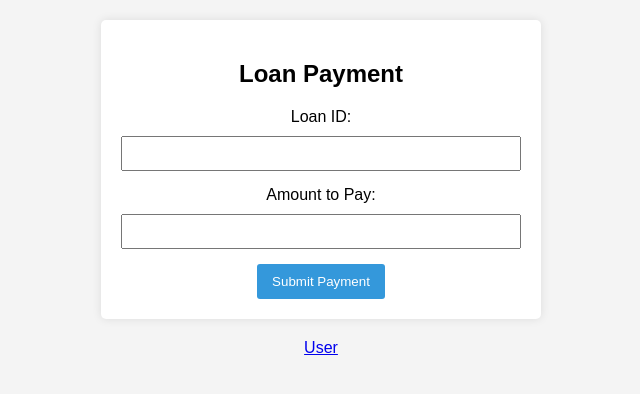
After one commit to SalmanSi/BankingApp, a Django app: page /loan/payement in a window 1280 px wide. The commit adds this page. Shown: the top 394 px of the page, without its empty margins (319-959 px from the left). Run offline with Django 5.2, Linux system fonts and the light colour scheme.

Commit message:
customer side done

```diff
--- a/banking_system/bank/templates/bank/employee/employee_dashboard.html
+++ b/banking_system/bank/templates/bank/employee/employee_dashboard.html
@@ -48,6 +48,7 @@
     </header>
 
     <nav>
+        <a href="{%url 'loan_information' %}">All Loans</a>
         <a href="{%url 'review_loan_applications' %}">Loan Applications</a>
         <a href="{%url 'withdrawal'%}">Withdrawal</a>
         <a href="{% url 'deposit' %}">Deposit</a>
--- a/banking_system/bank/templates/bank/employee/loan_applications.html
+++ b/banking_system/bank/templates/bank/employee/loan_applications.html
@@ -53,6 +53,7 @@
                     <th>Application ID</th>
                     <th>Loan Amount</th>
                     <th>Date Applied</th>
+                    <th>Return Date</th>
                     <th>Applicant Account ID</th>
                     <th>Description</th>
                     <th>Actions</th>
@@ -64,8 +65,9 @@
                         <td>{{ application.0 }}</td>
                         <td>{{ application.1 }}</td>
                         <td>{{ application.2 }}</td>
+                        <td>{{ application.7 }}</td>  {# Assuming return date is at index 4, adjust accordingly #}
                         <td>{{ application.3 }}</td>
-                        <td>{{ application.5}}</td>
+                        <td>{{ application.5 }}</td>
                         <td>
                             <a class="pdf-link" href="/view_pdf/{{ application.0 }}" target="_blank">View PDF</a>
                             <a class="approve-link" href="/approve_application/{{ application.0 }}">Approve</a>
@@ -76,6 +78,6 @@
             </tbody>
         </table>
     </div>
+    <a href="{% url 'employee_dashboard' %}">Dashboard</a>
 </body>
-<a href="{%url 'employee_dashboard'%}">Dashboard</a>
 </html>
--- /dev/null
+++ b/banking_system/bank/templates/bank/loan_payment.html
@@ -0,0 +1,65 @@
+<!DOCTYPE html>
+<html lang="en">
+<head>
+    <meta charset="UTF-8">
+    <meta name="viewport" content="width=device-width, initial-scale=1.0">
+    <title>Loan Payment</title>
+    <style>
+        body {
+            font-family: Arial, sans-serif;
+            background-color: #f4f4f4;
+            text-align: center;
+            margin: 20px;
+        }
+
+        .loan-payment-container {
+            max-width: 400px;
+            margin: 20px auto;
+            padding: 20px;
+            background-color: #fff;
+            border-radius: 5px;
+            box-shadow: 0 0 10px rgba(0, 0, 0, 0.1);
+        }
+
+        label {
+            display: block;
+            margin-bottom: 10px;
+        }
+
+        input {
+            width: 100%;
+            padding: 8px;
+            margin-bottom: 15px;
+            box-sizing: border-box;
+        }
+
+        button {
+            background-color: #3498db;
+            color: #fff;
+            padding: 10px 15px;
+            border: none;
+            border-radius: 3px;
+            cursor: pointer;
+        }
+    </style>
+</head>
+<body>
+    <div class="loan-payment-container">
+        <h2>Loan Payment</h2>
+        {%if message %}
+        <div>{{message}}</div>
+        {% endif %}
+        <form action="{% url 'loan_payment' %}" method="post">
+            {% csrf_token %}
+            <label for="loanId">Loan ID:</label>
+            <input type="text" id="loanId" name="loanId" required>
+
+            <label for="amount">Amount to Pay:</label>
+            <input type="number" id="amount" name="amount" min="0" step="0.01" required>
+
+            <button type="submit">Submit Payment</button>
+        </form>
+    </div>
+</body>
+<a href="{% url 'user' %}">User</a>
+</html>
--- a/banking_system/bank/templates/bank/user.html
+++ b/banking_system/bank/templates/bank/user.html
@@ -15,6 +15,9 @@
     <li><a href="{% url 'transaction_details' %}">View Transaction Details</a></li>
     <li><a href="{% url 'transfer_funds' %}">Transfer Funds</a></li>
     <li><a href="{% url 'submit_loan_application' %}">Submit Loan Application</a></li>
+    <li><a href="{% url 'cus_loan_information' %}">All Loans</a></li>
+    <li><a href="{% url 'loan_payment' %}">Pay loans</a></li>
+
 </ul>
 
 {% endblock %}
--- a/banking_system/bank/urls.py
+++ b/banking_system/bank/urls.py
@@ -16,6 +16,8 @@ urlpatterns=[
     path("transfer/",views.transfer_view,name="transfer_funds"),
     path("transfer/confirm",views.confirm_transfer_view,name="confirm_transfer"),
     path("loan/application",views.submit_loan_application_view,name="submit_loan_application"),
+    path("loan/information",views.cus_loan_information,name="cus_loan_information"),
+    path("loan/payement",views.loan_payment_view,name="loan_payment"),
     path("employee/login/",views.employee_login_view,name="employee_login"),
     path("employee/logout",views.employee_logout_view,name="employee_logout"),
     path("employee/dashboard",views.employee_index_view,name="employee_dashboard"),
@@ -24,7 +26,7 @@ urlpatterns=[
     path("employee/dashboard/loan/applications",views.review_loan_applications_view,name="review_loan_applications"),
     path('approve_application/<int:application_id>/', views.approve_application_view, name='approve_application'),
     path('reject_application/<int:application_id>/', views.reject_application_view, name='reject_application'),
-
+    path('employee/dashboard/loan/information',views.loan_information_view,name="loan_information"),
 
 
 ]
--- a/banking_system/bank/utils.py
+++ b/banking_system/bank/utils.py
@@ -27,6 +27,7 @@ def get_username_for_valid_aid(a_id):
         return recipient_u_name
 
 
+
     '''
         # # with connection.cursor() as cursor:
     # #     cursor.execute('insert into auth_user (password,is_superuser,username,first_name,last_name,email,is_staff,is_active,date_joined) values (%s,%s,%s,%s,%s,%s,%s,%s,%s)',['salman123',0,"Siddiq Khan","Siddiq","Khan","admin@gmail.com",1,1,timezone.now()])
--- a/banking_system/bank/views.py
+++ b/banking_system/bank/views.py
@@ -98,20 +98,32 @@ def account_details_view(request):
         "detail": detail
     })
 
+def transaction_details_view(request):
+    u_id = request.user.id
+    recipient_list_sent = []
+    recipient_list_received = []
+    a_id = utils.get_account_id(u_id)
 
-def transaction_details_view(request):
-    u_id=request.user.id
-    recipient_list=[]
     with connection.cursor() as cursor:
-        cursor.execute("select account_AccountID from auth_user_has_account where auth_user_id=%s",[u_id])
-        a_id=cursor.fetchone()
-        cursor.execute("select * from transaction where account_AccountID=%s",[a_id])
-        transactions=cursor.fetchall()
+        cursor.execute("SELECT * FROM transaction WHERE account_AccountID = %s OR RecipientID = %s", [a_id, a_id])
+        transactions = cursor.fetchall()
+
         for transaction in transactions:
-            recipient_account_id=transaction[6]
-            recipient_list.append(utils.get_username_for_valid_aid(recipient_account_id)[0])
-        zipped_data = zip(transactions, recipient_list)
-    return render(request,'bank/transaction_details.html',{"zipped_data":zipped_data})
+            recipient_account_id = transaction[6]
+            recipient_username = utils.get_username_for_valid_aid(recipient_account_id)[0]
+
+            if transaction[1] == a_id:
+                # Sent transaction
+                recipient_list_sent.append((transaction, recipient_username))
+            elif recipient_account_id == a_id:
+                # Received transaction
+                recipient_list_received.append((transaction, recipient_username))
+
+    return render(request, 'bank/transaction_details.html', {
+        "recipient_list_sent": recipient_list_sent,
+        "recipient_list_received": recipient_list_received,
+    })
+
 
 def transfer_view(request):
     if request.method=="POST":
@@ -171,16 +183,64 @@ def confirm_transfer_view(request):
 def submit_loan_application_view(request):
     if request.method=="POST":
         amount=int(request.POST.get("loan_amount"))
-        proof_of_income=request.FILES.get("income_proof")
         description=request.POST.get("additional_info")
+        rdate=request.POST.get("returnDate")
         u_id=request.user.id
         a_id=utils.get_account_id(u_id)
         with connection.cursor() as cursor:
-            #add application
-            cursor.execute('insert into loan_applications(Amount,account_AccountID,files,description) values(%s,%s,%s,%s)',[amount,a_id,proof_of_income,description])
-            return render(request,"bank/submit_loan_application.html",{"message":"Loan Applied"})
+            cursor.execute('select * from loan_applications where account_AccountID=%s and status=%s',[a_id,"pending"])
+            applications=cursor.fetchone()
+            if applications is not None:# already applied and pending
+                message="Already pending application, Cant Apply more"
+                print(applications)
+                return render(request,"bank/submit_loan_application.html",{"message":message})
+            else:
+                #add application
+                cursor.execute('insert into loan_applications(Amount,account_AccountID,description,ReturnDate) values(%s,%s,%s,%s)',[amount,a_id,description,rdate])
+                return render(request,"bank/submit_loan_application.html",{"message":"Loan Applied Sucessfully"})
+
+
     return render(request,"bank/submit_loan_application.html")
 
+def cus_loan_information(request):
+    u_id=request.user.id
+    a_id=utils.get_account_id(u_id)
+    with connection.cursor() as cursor:
+        cursor.execute('select * from loans where account_AccountID=%s',[a_id])
+        loans=cursor.fetchall()
+        return render(request,"bank/loan_information.html",{"loans":loans})
+
+
+
+def loan_payment_view(request):
+    if request.method=="POST":
+        u_id=request.user.id
+        a_id=utils.get_account_id(u_id)
+        l_id=request.POST["loanId"]
+        amount_to_pay=int(request.POST["amount"])
+        with connection.cursor() as cursor:
+            cursor.execute('select amount from loans where amount >%s and account_AccountID=%s and loanID=%s',[0,a_id,l_id])
+            loan=cursor.fetchone()
+            if loan is not None and loan[0] >0: # loan exist for that user
+                balance=utils.get_balance(a_id)
+                if balance<amount_to_pay:
+                    return render(request,"bank/loan_payment.html",{"message":"Insufficient Balance"})
+                else:
+                    loan_amount=loan[0]
+                    if amount_to_pay>loan_amount:
+                        amount_to_pay=loan_amount
+                    #start
+                    balance=balance-amount_to_pay
+                    loan_amount-=amount_to_pay
+                    cursor.execute('update account set Balance=%s where AccountID=%s',[balance,a_id])
+                    cursor.execute('update loans set Amount =%s where loanID=%s',[loan_amount,l_id])
+
+                    return render(request,"bank/loan_payment.html",{"message":"Loan Payment Sucessful"})
+            else:
+                message="Loan does not exist"
+                return render(request,"bank/loan_payment.html",{"message":message})
+
+    return render(request,"bank/loan_payment.html")
 # employee funtionality
 
 def employee_login_view(request):
@@ -271,11 +331,20 @@ def review_loan_applications_view(request):
 
 def approve_application_view(request, application_id):
      with connection.cursor() as cursor:
-
+        # get account id from application id
+        cursor.execute('select account_AccountID from loan_applications where application_id=%s',[application_id])
+        a_id=cursor.fetchone()[0]
+        #get loan amount
+        cursor.execute('select Amount from loan_applications where application_id=%s',[application_id])
+        loan_amount=cursor.fetchone()[0]
         # Perform the approval logic (modify this as needed)
         query = "UPDATE loan_applications SET status=%s WHERE application_id = %s"
         cursor.execute(query, ("approved",application_id,))
-
+        #old balance
+        cursor.execute('select Balance from account where AccountID=%s ',[a_id])
+        balance=cursor.fetchone()[0]
+        #add balance
+        cursor.execute('update account set Balance=%s where AccountID=%s',[balance+loan_amount,a_id])
         return HttpResponseRedirect(reverse('review_loan_applications'))
 
 
@@ -287,3 +356,11 @@ def reject_application_view(request, application_id):
             cursor.execute(query, ("rejected",application_id,))
 
         return HttpResponseRedirect(reverse('review_loan_applications'))
+
+
+def loan_information_view(request):
+
+    with connection.cursor() as cursor:
+        cursor.execute('select * from loans')
+        loans=cursor.fetchall()
+    return render(request,"bank/employee/loan_information.html",{"loans":loans})
```
Also changed, not shown: banking_system/bank/templates/bank/employee/loan_information.html (added, +43 -0 lines), banking_system/bank/templates/bank/loan_information.html (added, +43 -0 lines), banking_system/bank/templates/bank/submit_loan_application.html (+3 -4 lines), banking_system/bank/templates/bank/transaction_details.html (+51 -7 lines).
